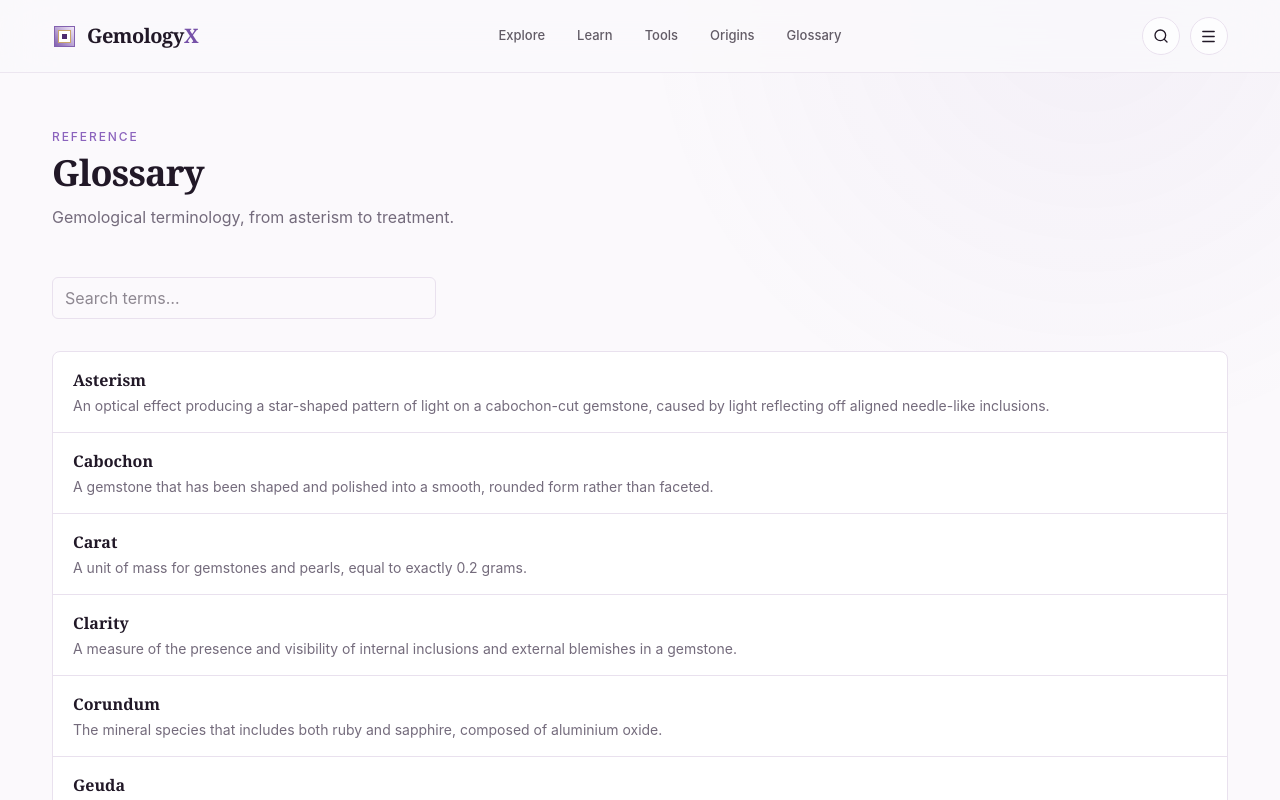
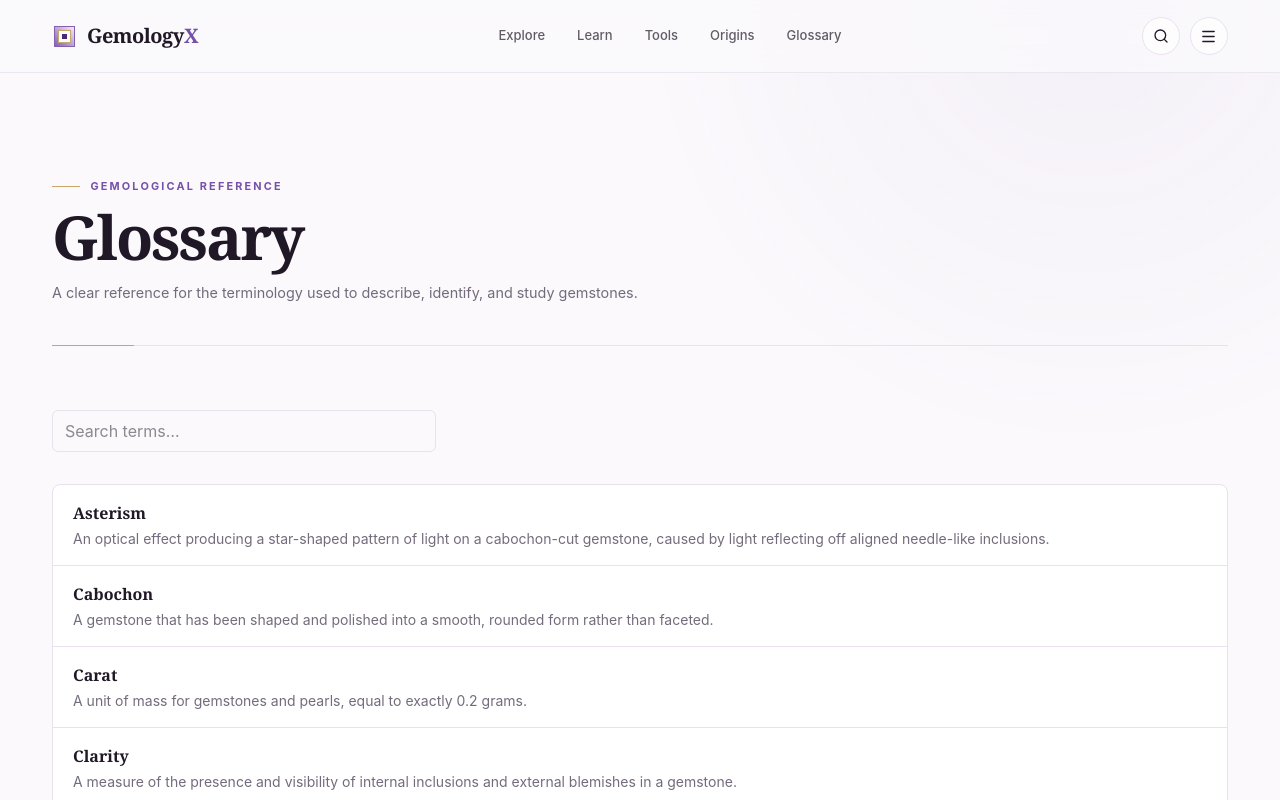
Before and after one commit to LinukaBandara/GemologyX, a Next.js app: page /glossary in a window 1280 px wide. Shown: the top 800 px of the page. Built offline with nearby package versions, Linux system fonts and the light colour scheme.

Commit message:
ui: elevate learning glossary and search

```diff
--- a/src/app/glossary/page.tsx
+++ b/src/app/glossary/page.tsx
@@ -7,16 +7,12 @@ export const metadata: Metadata = {
 };
 
 export default function GlossaryPage() {
-  return (
-    <div className="container-page py-14">
-      <p className="text-xs font-medium tracking-[0.16em] text-teal uppercase">Reference</p>
-      <h1 className="mt-2 font-serif text-3xl font-semibold tracking-tight md:text-4xl">Glossary</h1>
-      <p className="mt-3 max-w-2xl text-sm text-muted md:text-base">
-        Gemological terminology, from asterism to treatment.
-      </p>
-      <div className="mt-6">
-        <GlossaryBrowser />
-      </div>
-    </div>
-  );
+  return <div className="container-page py-12 md:py-16">
+    <header className="directory-hero">
+      <div className="luxury-eyebrow"><span /> GEMOLOGICAL REFERENCE</div>
+      <h1>Glossary</h1>
+      <p>A clear reference for the terminology used to describe, identify, and study gemstones.</p>
+    </header>
+    <div className="mt-10"><GlossaryBrowser /></div>
+  </div>;
 }
```
